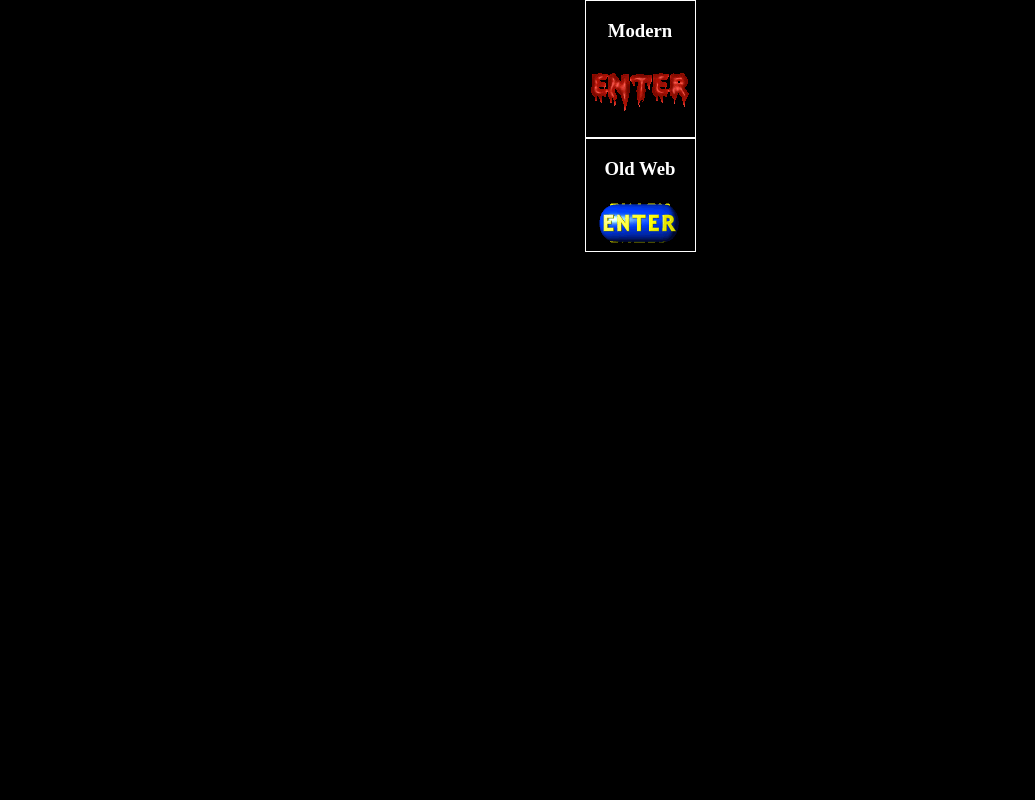
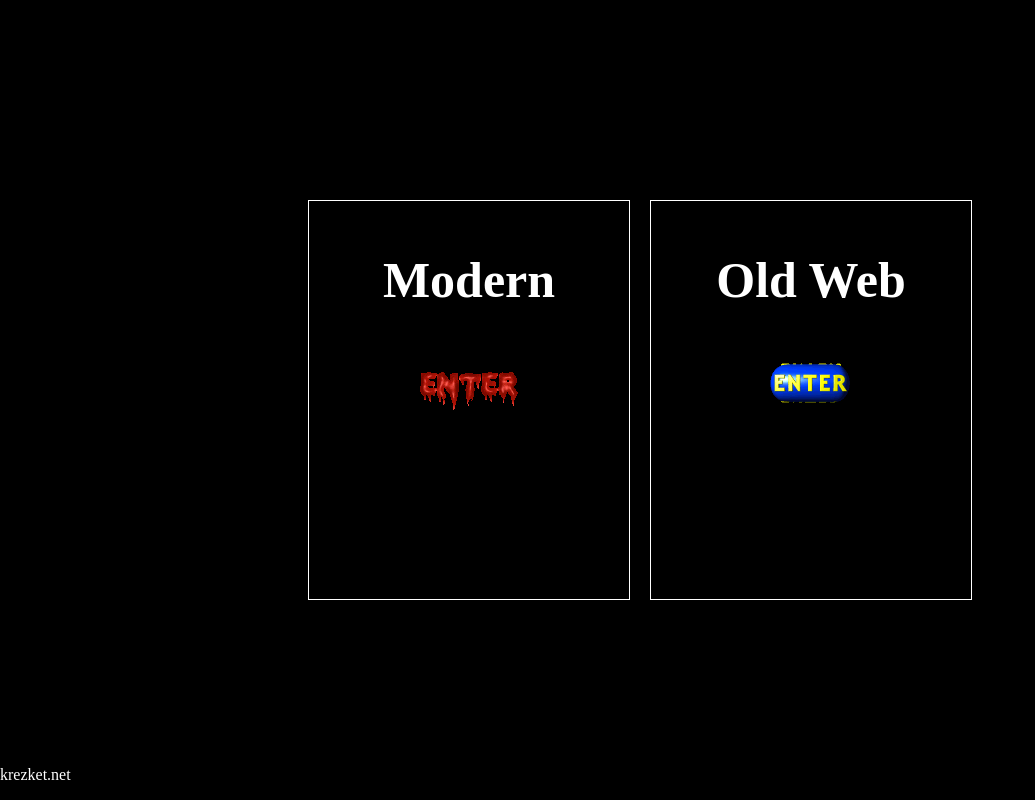
Before and after one commit to krezket/krezket.net, a React (Vite) app: page / in a window 1280 px wide. Shown: the whole page, without its empty margins (0-1035 px from the left). Built offline with nearby package versions, Linux system fonts and the light colour scheme; a web font is replaced by a local one.

Commit message:
css in gate

```diff
--- a/src/pages/Enter/Gate.css
+++ b/src/pages/Enter/Gate.css
@@ -1,11 +1,24 @@
 .homepage {
-    display: grid;
+    display: flex;
+    flex-direction: column;
+    justify-content: space-between;
+    height: 100vh;
+}
+.e-main {
+    display: flex;
     justify-content: center;
     text-align: center;
+    height: 50%;
+    gap: 20px;
 }
 h3 {
+    font-size: 50px;
     color: white;
 }
 .enter {
     border: 1px solid white;
+    width: 25%;
 }
+footer {
+    color: white;
+}
--- a/src/pages/Enter/Gate.jsx
+++ b/src/pages/Enter/Gate.jsx
@@ -19,6 +19,10 @@ export default function Gate(props) {
 
     return (
         <div className='homepage'>
+            <header>
+                <p>krezket.net</p>
+            </header>
+            <main className='e-main'>
                 <div className='enter' id='enter-mod'>
                     <h3>Modern</h3>
                     <img src={enter} alt="enter" onClick={submitHandler} />
@@ -27,6 +31,10 @@ export default function Gate(props) {
                     <h3>Old Web</h3>
                     <img src={enter2} alt="enter" onClick={submitHandler2} />
                 </div>
+            </main>
+            <footer>
+                <p>krezket.net</p>
+            </footer>
         </div>
     )
 }
--- a/src/pages/OldWeb/OldWeb.css
+++ b/src/pages/OldWeb/OldWeb.css
@@ -1,4 +1,4 @@
-main {
+.ow-main {
     display: grid;
     grid-template-areas:
         "topbar topbar topbar"
--- a/src/pages/OldWeb/OldWeb.jsx
+++ b/src/pages/OldWeb/OldWeb.jsx
@@ -15,7 +15,7 @@ export default function OldWeb() {
     return (
         <>
 
-            <main>
+            <main className='ow-main'>
 
                 <header>
                     <img className='heraldry' id='left' src={wiz} alt="krezket" />
```
Lines whose indentation alone changed are shown as unchanged.
